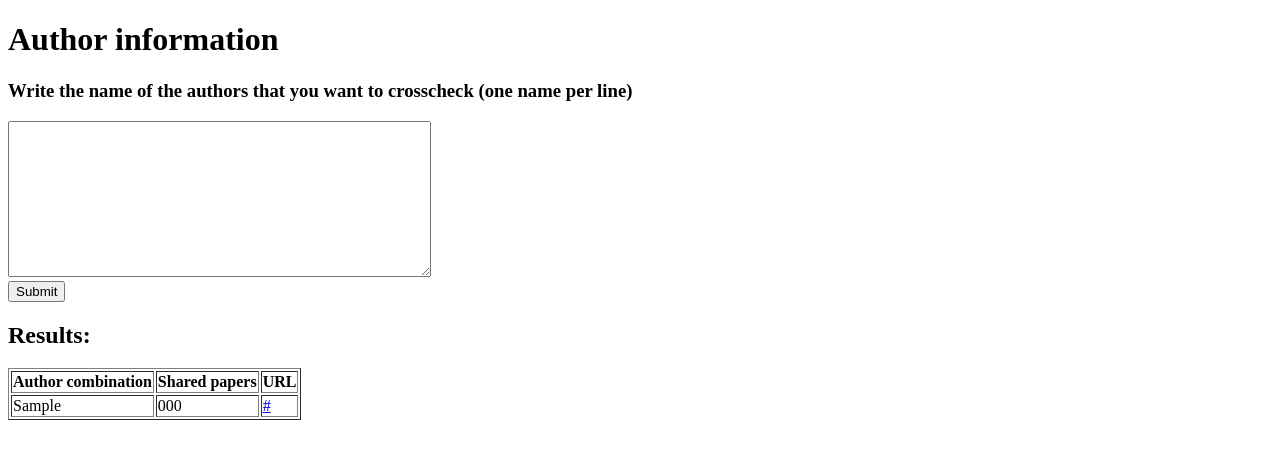
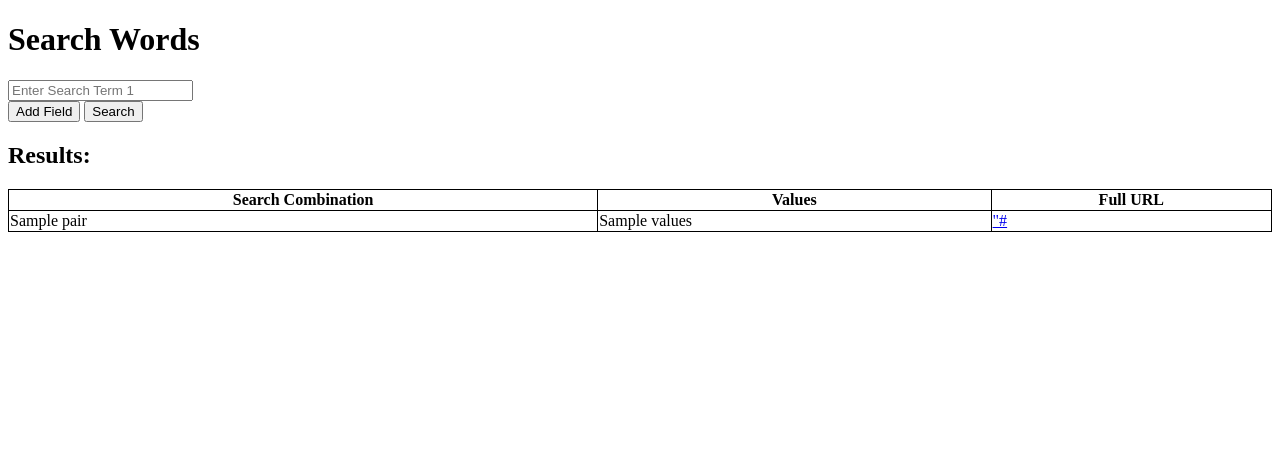
Before and after one commit to backmanification/LuddesJavtest, a Flask app: template templates/index.html in a window 1280 px wide. Shown: the top 459 px of the page. Run offline with Flask 3, Linux system fonts and the light colour scheme; the template is opened without the code that fills it: most values are stand-ins (such as "Sample title", 1, 10 or a date in 2020).

Commit message:
Make separate fields for each author

```diff
--- a/app.py
+++ b/app.py
@@ -1,82 +1,43 @@
 from flask import Flask, render_template, request
+from itertools import combinations
+import scripts
 import requests
-import re
-import scripts
-
-app = Flask(__name__)
-
-def extract_partial_string(url):
-    search = url.split('=')[1]
-    search = search.replace('+',' ')
-    return search
-
-@app.route('/', methods=['GET', 'POST'])
-def index():
-    result = []
-
-    if request.method == 'POST':
-        search_term = request.form['search_term']
-        terms = scripts.unscramble(search_term)
-        urls = scripts.make_urls(terms)
-
-        for url in urls:
-            url = url.strip()
-            if url:
-                try:
-                    response = requests.get(url)
-                    if response.status_code == 200:
-                        partial_string = extract_partial_string(url)
-                        source_code = response.text
-                        nResults = scripts.find_nShared(source_code)
-                        result.append({
-                            'partial_string': partial_string,
-                            'source_code': nResults,
-                            'full_url': url
-                        })
-                except requests.RequestException:
-                    pass
-
-    return render_template('index.html', result=result)
-
-if __name__ == '__main__':
-    app.run(debug=False)
-
-"""
-from flask import Flask, render_template, request
-import requests
-import scripts
-from bs4 import BeautifulSoup
 
 app = Flask(__name__)
 
 @app.route('/', methods=['GET', 'POST'])
 def index():
-    result = []
+    result = {}
 
     if request.method == 'POST':
-        search_term = request.form['search_term']
-        terms = scripts.unscramble(search_term)
-        urls = scripts.make_urls(terms)
+        fieldCount = len([key for key in request.form if key.startswith('search')])
+        search_terms = []
+        for i in range(1, fieldCount + 1):
+            search_term = request.form.get(f'search{i}', '').strip()
+            if search_term:
+                search_terms.append(search_term)
 
-        for url in urls:
-            url = url.strip()
-            if url:
-                try:
-                    response = requests.get(url)
-                    if response.status_code == 200:
-                        soup = BeautifulSoup(response.content, 'html.parser')
-                        title = soup.title.string if soup.title else 'N/A'
-                        source_code = response.text[:300] if len(response.text) > 300 else response.text
-                        result.append({
-                            'partial_string': title,
-                            'source_code': source_code,
-                            'full_url': url
-                        })
-                except requests.RequestException:
-                    pass
+        # Generate pairs of search terms
+        search_term_pairs = list(combinations(search_terms, 2))
+
+        for pair in search_term_pairs:
+            search_result = "N/A"
+            url= scripts.make_url(pair)
+            try:
+                response = requests.get(url)
+                if response.status_code == 200:
+                    source_code = response.text
+                    search_result = scripts.find_nShared(source_code)
+            except requests.RequestException:
+                pass
+
+            # You can also replace the placeholder URL with the actual URL you want to display
+            result[f'{pair[0]} + {pair[1]}'] = {
+                'values': search_result,
+                'url': url  # Replace this with the actual URL
+            }
 
     return render_template('index.html', result=result)
 
 if __name__ == '__main__':
     app.run(debug=True)
-"""
--- a/templates/index.html
+++ b/templates/index.html
@@ -1,30 +1,58 @@
 <!DOCTYPE html>
 <html>
 <head>
-    <title>Jävtest PubMed</title>
+    <title>Search Words</title>
+    <script src="https://code.jquery.com/jquery-3.6.0.min.js"></script>
+    <style>
+        table {
+            width: 100%;
+            border-collapse: collapse;
+        }
+
+        table, th, td {
+            border: 1px solid black;
+        }
+    </style>
+    <script>
+        $(document).ready(function () {
+            let fieldCount = 1;
+
+            // Add a new search field
+            $("#add-field").click(function () {
+                fieldCount++;
+                const newField = `
+                    <input type="text" name="search${fieldCount}" placeholder="Enter Search Term ${fieldCount}">
+                    <br>`;
+                $("#search-fields").append(newField);
+            });
+        });
+    </script>
 </head>
 <body>
-    <h1>Author information</h1>
-    <h3>Write the name of the authors that you want to crosscheck (one name per line)</h3>
+    <h1>Search Words</h1>
+
     <form method="post">
-        <textarea name="search_term" rows="10" cols="50">{{ request.form['search_term'] }}</textarea>
-        <br>
-        <input type="submit" value="Submit">
+        <div id="search-fields">
+            <input type="text" name="search1" placeholder="Enter Search Term 1">
+            <br>
+        </div>
+        <button type="button" id="add-field">Add Field</button>
+        <input type="submit" value="Search">
     </form>
 
     {% if result %}
         <h2>Results:</h2>
-        <table border="1">
+        <table>
             <tr>
-                <th>Author combination</th>
-                <th>Shared papers</th>
-                <th>URL</th>
+                <th>Search Combination</th>
+                <th>Values</th>
+                <th>Full URL</th>
             </tr>
-            {% for entry in result %}
+            {% for pair, search_result in result.items() %}
                 <tr>
-                    <td>{{ entry.partial_string }}</td>
-                    <td>{{ entry.source_code }}</td>
-                    <td> <a href="{{ entry.full_url }}" target="_blank">{{ entry.full_url }}</a> </td>
+                    <td>{{ pair }}</td>
+                    <td>{{ search_result['values'] }}</td>
+                    <td><a href="{{ search_result['url'] }}" target="_blank">"{{ search_result['url'] }}</a></td>  <!-- Replace this with the actual URL -->
                 </tr>
             {% endfor %}
         </table>
```
Also changed, not shown: scripts.py (+3 -4 lines).
